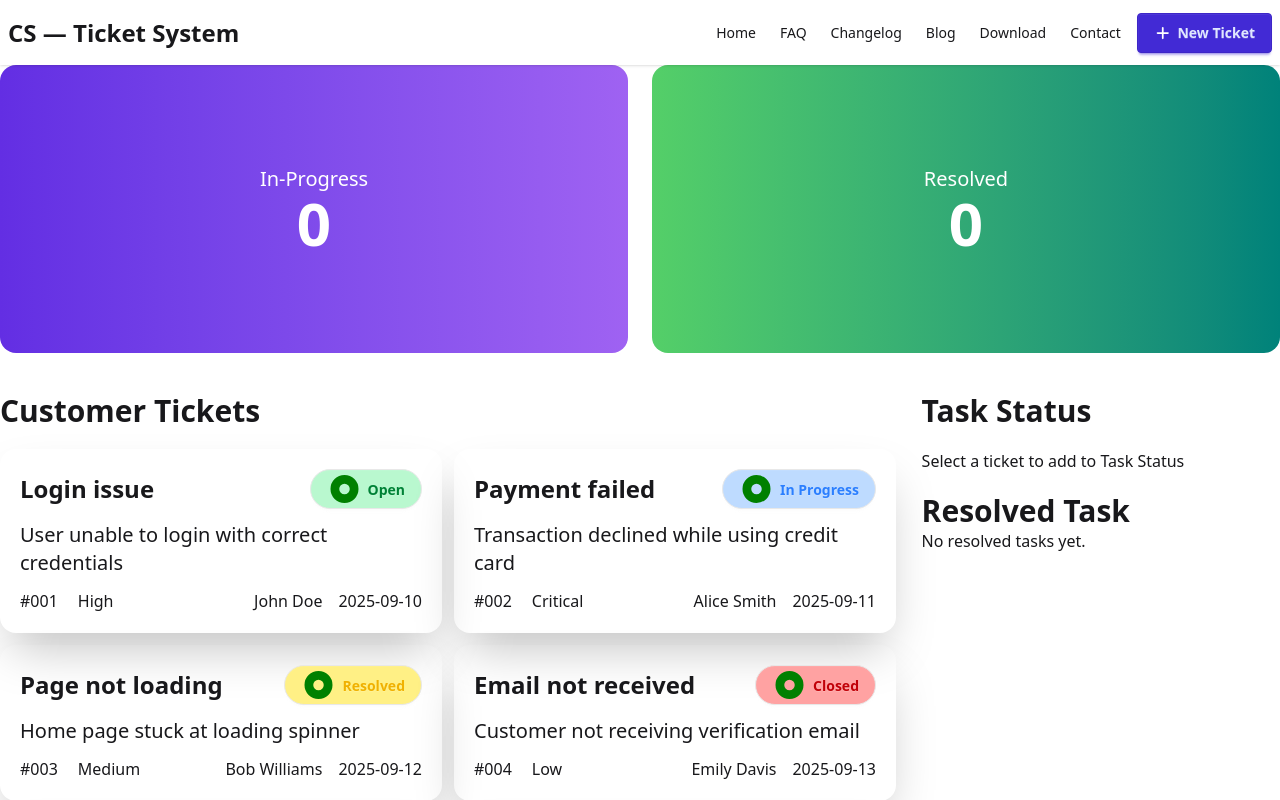
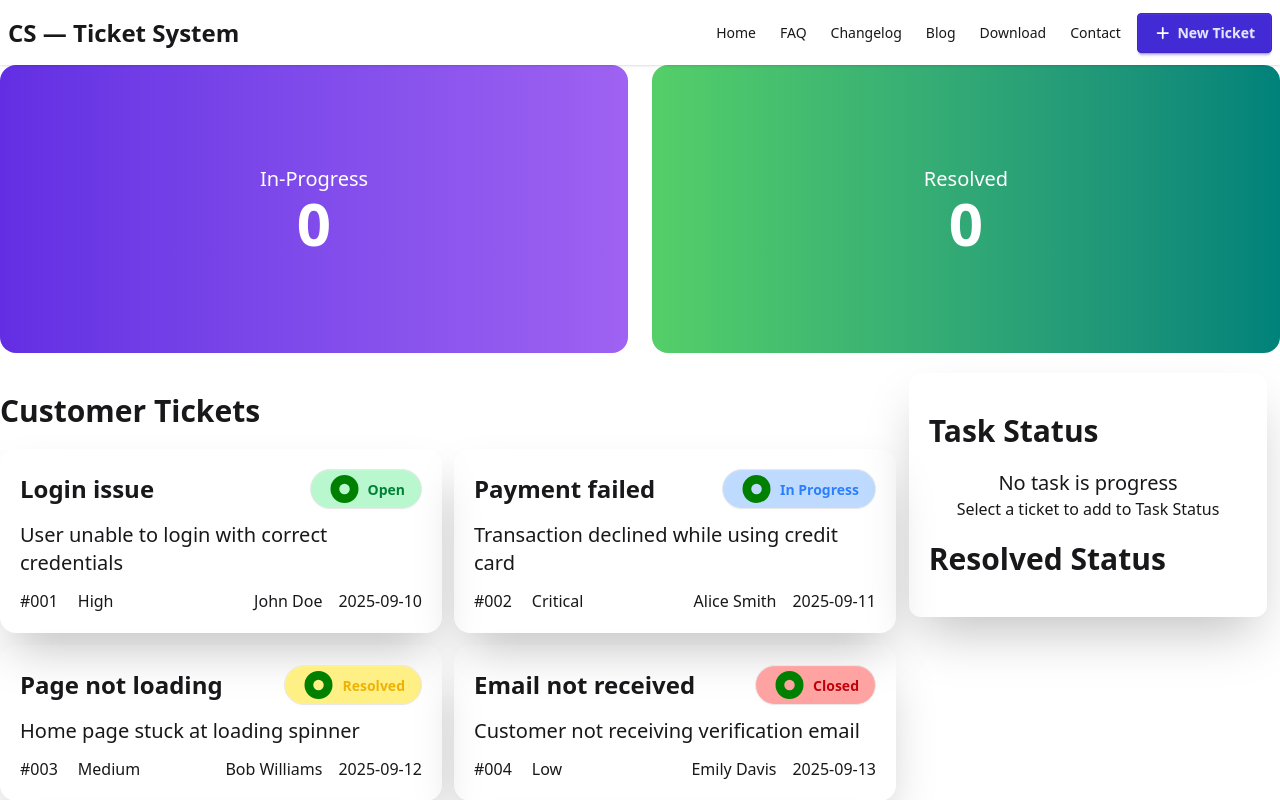
Before and after one commit to Mahadi9990/B12A7-Customer-Support-Zone, a React (Vite) app: page / in a window 1280 px wide. Shown: the top 800 px of the page. Built offline with nearby package versions, Linux system fonts and the light colour scheme.

Commit message:
reset all

```diff
--- a/src/App.jsx
+++ b/src/App.jsx
@@ -1,9 +1,15 @@
-import { useState } from "react";
-import Banner from "./components/Banner/Banner"
-import Navbar from "./components/Navbar/Navbar"
-import Main from "./pages/Main"
+import { Suspense, useState } from "react";
+import Banner from "./components/Banner/Banner";
+import Navbar from "./components/Navbar/Navbar";
+import Main from "./pages/Main";
 import "react-toastify/dist/ReactToastify.css";
 import { ToastContainer } from "react-toastify";
+
+const fetchFunction = async () => {
+  const res = await fetch("/card.json");
+  return res.json();
+};
+const fetchData = fetchFunction();
 
 function App() {
   const [progress, setprogress] = useState([]);
@@ -11,12 +17,30 @@ function App() {
 
   return (
     <>
-     <ToastContainer position="top-right" autoClose={3000} />
-      <Navbar/>
-      <Banner progress={progress} resolveCount={resolveCount}/>
-      <Main progress={progress} setprogress={setprogress} resolveCount={resolveCount} setresolveCount={setresolveCount} />
+      <ToastContainer position="top-right" autoClose={3000} />
+      <Navbar />
+      <Banner progress={progress} resolveCount={resolveCount} />
+      <Suspense
+        fallback={
+          <div>
+            <span className="loading loading-spinner loading-xs"></span>
+            <span className="loading loading-spinner loading-sm"></span>
+            <span className="loading loading-spinner loading-md"></span>
+            <span className="loading loading-spinner loading-lg"></span>
+            <span className="loading loading-spinner loading-xl"></span>
+          </div>
+        }
+      >
+        <Main
+          fetchData={fetchData}
+          progress={progress}
+          setprogress={setprogress}
+          resolveCount={resolveCount}
+          setresolveCount={setresolveCount}
+        />
+      </Suspense>
     </>
-  )
+  );
 }
 
-export default App
+export default App;
--- a/src/components/AllCard/AllCard.jsx
+++ b/src/components/AllCard/AllCard.jsx
@@ -1,8 +1,6 @@
-import React, { use } from "react";
 import Card from "../Card/Card";
 
-export default function AllCard({ fetchData,setprogress,progress }) {
-  const allCard = use(fetchData);
+export default function AllCard({ allCard,setprogress,progress }) {
 
   return (
 
--- a/src/components/Task/Task.jsx
+++ b/src/components/Task/Task.jsx
@@ -1,32 +1,84 @@
 import React from "react";
+import { useState } from "react";
 import { toast } from "react-toastify";
 
-export default function Task({ progress ,setprogress ,resolveCount,setresolveCount }) {
-    const handleResolve =(item)=>{
-        const resolve = progress.filter((allitme)=> allitme.id !== item.id)
-        setprogress(resolve)
-        setresolveCount(resolveCount + 1)
-        toast.success("Resolved Task")
-    }
+export default function Task({
+  progress,
+  setprogress,
+  resolveCount,
+  setresolveCount,
+  allCard,
+  setallCard
+}) {
+  const [resloveArray, setresloveArray] = useState([]);
+  const handleResolve = (item) => {
+    const resolve = progress.filter((allitme) => allitme.id !== item.id);
+    setprogress(resolve);
+    const total = allCard.filter((allitme) => allitme.id !== item.id);
+    setallCard(total);
+    setresolveCount(resolveCount + 1);
+    toast.success("Resolved Task");
+    // console.log(setresloveArray)
+    setresloveArray([...resloveArray,item])
+  };
+  const handleResolveArray = (item) => {
+    const resolve = resloveArray.filter((allitme) => allitme.id !== item.id);
+    setresloveArray(resolve);
+    setresolveCount(resolveCount - 1);
+    toast.error("Resolved Task Deleted");
+    // console.log(setresloveArray)
+  };
+
   return (
-    <div className="w-full lg:w-[28%]">
+    <div className="w-full lg:w-[28%] rounded-xl shadow-2xl p-5 mx-auto">
+      <div className="">
         <h1 className="font-bold text-3xl text-start py-5">Task Status</h1>
-      <p className="text-md">Select a ticket to add to Task Status</p>
         <div className="flex flex-col justify-start items-start">
           {progress && progress.length > 0 ? (
             progress.map((item) => (
-            <div key={item.id} className="my-3 w-full">
+              <div key={item.title} className="my-3 w-full">
                 <h1 className="py-3">{item.title}</h1>
-              <button onClick={()=>handleResolve(item)} className="btn btn-success w-full">Complete</button>
+                <button
+                  onClick={() => handleResolve(item)}
+                  className="btn btn-success w-full"
+                >
+                  Complete
+                </button>
               </div>
             ))
           ) : (
-          <div className="mt-5">
-            <h1 className="text-start font-bold text-3xl">Resolved Task</h1>
-            <p className="text-md">No resolved tasks yet.</p>
+            <div className="w-full mx-auto">
+              <h1 className="text-xl text-center">No task is progress</h1>
+              <p className="text-md text-center">
+                Select a ticket to add to Task Status
+              </p>
             </div>
           )}
         </div>
       </div>
+      <div className="">
+        <h1 className="font-bold text-3xl text-start py-5">Resolved Status</h1>
+        <div className="flex flex-col justify-start items-start">
+          {resloveArray && resloveArray.length > 0 ? (
+            resloveArray.map((item) => (
+              <div key={item.id} className="my-3 w-full">
+                <h1 className="py-3">{item.title}</h1>
+                <div className="flex flex-col justify-between items-center">
+                  <h1>Completed</h1>
+                  <button
+                  onClick={() => handleResolveArray(item)}
+                  className="btn btn-success"
+                >
+                  Click to Delete
+                </button>
+                </div>
+              </div>
+            ))
+          ) : (
+            ""
+          )}
+        </div>
+      </div>
+    </div>
   );
 }
--- a/src/pages/Main.jsx
+++ b/src/pages/Main.jsx
@@ -1,30 +1,16 @@
-import { Suspense } from "react";
+import { Suspense, use, useState } from "react";
 import AllCard from "../components/AllCard/AllCard";
 import Task from "../components/Task/Task";
 
-const fetchFunction = async () => {
-  const res = await fetch("/card.json");
-  return res.json();
-};
-const fetchData = fetchFunction();
-export default function Main({setprogress ,progress,resolveCount,setresolveCount}) {
 
+export default function Main({fetchData,setprogress ,progress,resolveCount,setresolveCount}) {
+    const toatalCard = use(fetchData);
+    const [allCard, setallCard] = useState(toatalCard);
  return (
     <div className="flex lg:flex-cols justify-between items-start max-w-[1300px] mx-auto mt-5">
-      <Suspense
-        fallback={
-          <div>
-            <span className="loading loading-spinner loading-xs"></span>
-            <span className="loading loading-spinner loading-sm"></span>
-            <span className="loading loading-spinner loading-md"></span>
-            <span className="loading loading-spinner loading-lg"></span>
-            <span className="loading loading-spinner loading-xl"></span>
-           </div>
-        }
-      >
-        <AllCard setprogress={setprogress} progress={progress} fetchData={fetchData} />
-      </Suspense>
-      <Task progress={progress} setprogress={setprogress} resolveCount={resolveCount} setresolveCount={setresolveCount}/>
+
+        <AllCard allCard={allCard} setprogress={setprogress} progress={progress} fetchData={fetchData} />
+      <Task setallCard={setallCard} allCard={allCard} progress={progress} setprogress={setprogress} resolveCount={resolveCount} setresolveCount={setresolveCount}/>
     </div>
   );
 }
```
Lines whose indentation alone changed are shown as unchanged.
